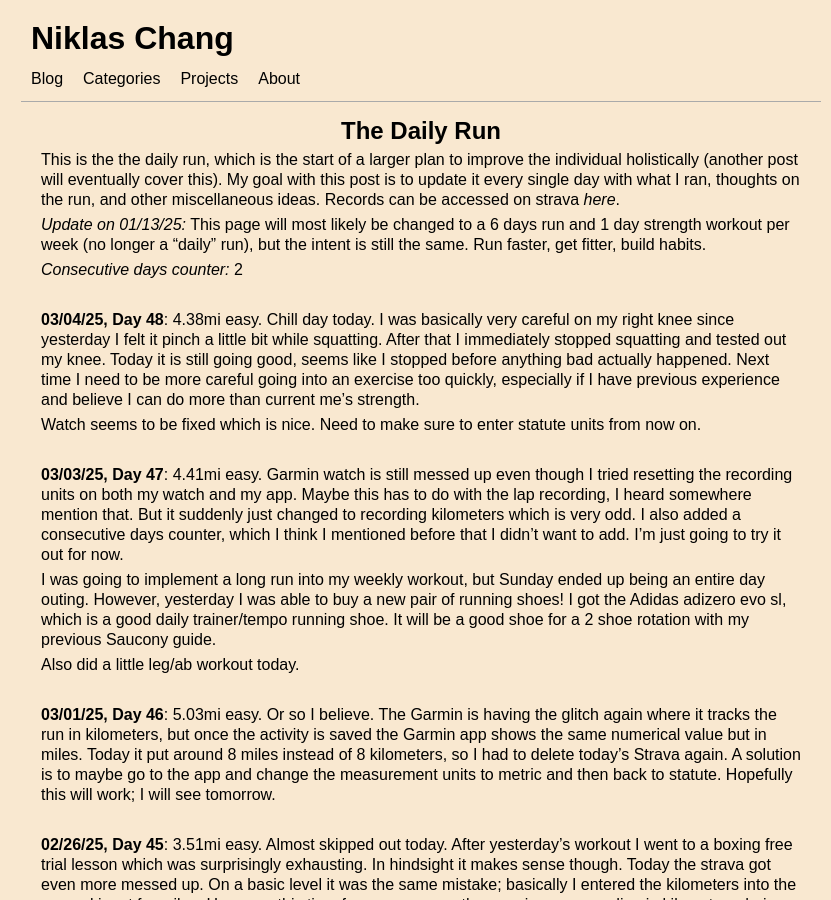
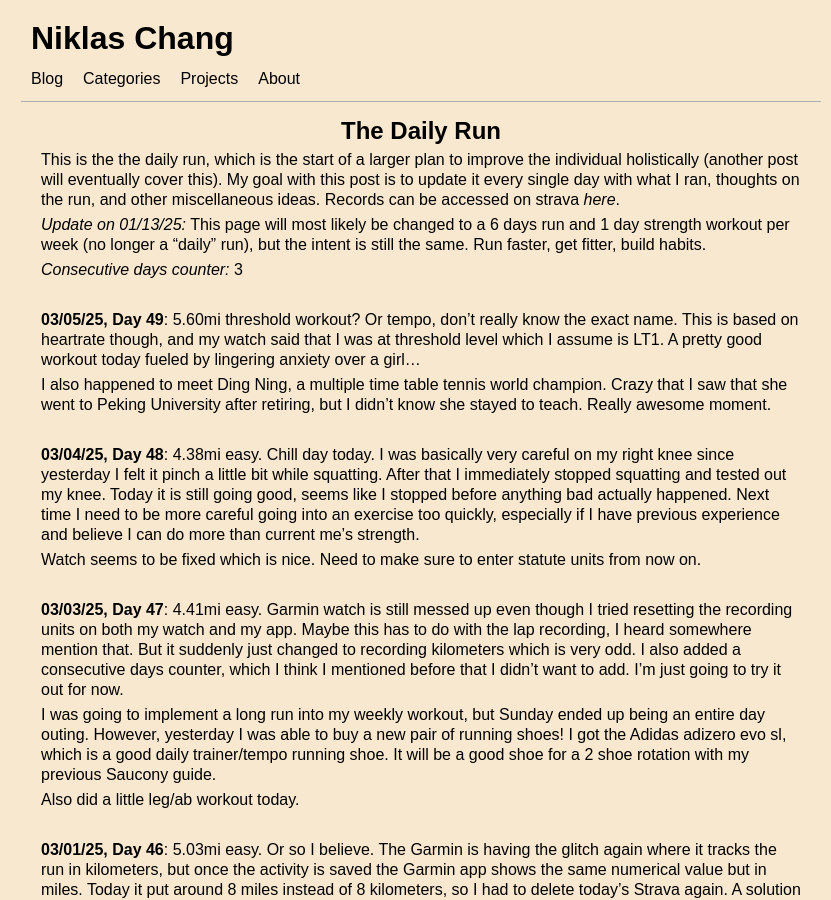
Before and after one commit to Niklichang/niklichang.github.io, a Jekyll site: the page built from _posts/2024-12-02-the-daily-run.md, in a window 1280 px wide and 900 px high. Shown: the whole window, without its empty margins (219-1050 px from the left). Built offline with Jekyll 4.4.1, drawn with Linux system fonts in a browser that asks for light colours; some web fonts are replaced; some of the changed text lies outside the part shown.

Commit message:
annaaaaahhhhhh

```diff
--- a/_posts/2024-12-02-the-daily-run.md
+++ b/_posts/2024-12-02-the-daily-run.md
@@ -2,7 +2,7 @@
 layout: post
 title:  "The Daily Run"
 date:   2024-12-02
-last_modified_at: 2025-02-26
+last_modified_at: 2025-03-05
 categories: [Running]
 ---
 
@@ -10,7 +10,13 @@ This is the the daily run, which is the start of a larger plan to improve the in
 
 *Update on 01/13/25:* This page will most likely be changed to a 6 days run and 1 day strength workout per week (no longer a "daily" run), but the intent is still the same. Run faster, get fitter, build habits.
 
-*Consecutive days counter:* 2
+*Consecutive days counter:* 3
+
+<br/>
+
+**03/05/25, Day 49**: 5.60mi threshold workout? Or tempo, don't really know the exact name. This is based on heartrate though, and my watch said that I was at threshold level which I assume is LT1. A pretty good workout today fueled by lingering anxiety over a girl...
+
+I also happened to meet Ding Ning, a multiple time table tennis world champion. Crazy that I saw that she went to Peking University after retiring, but I didn't know she stayed to teach. Really awesome moment.
 
 <br/>
 
```
